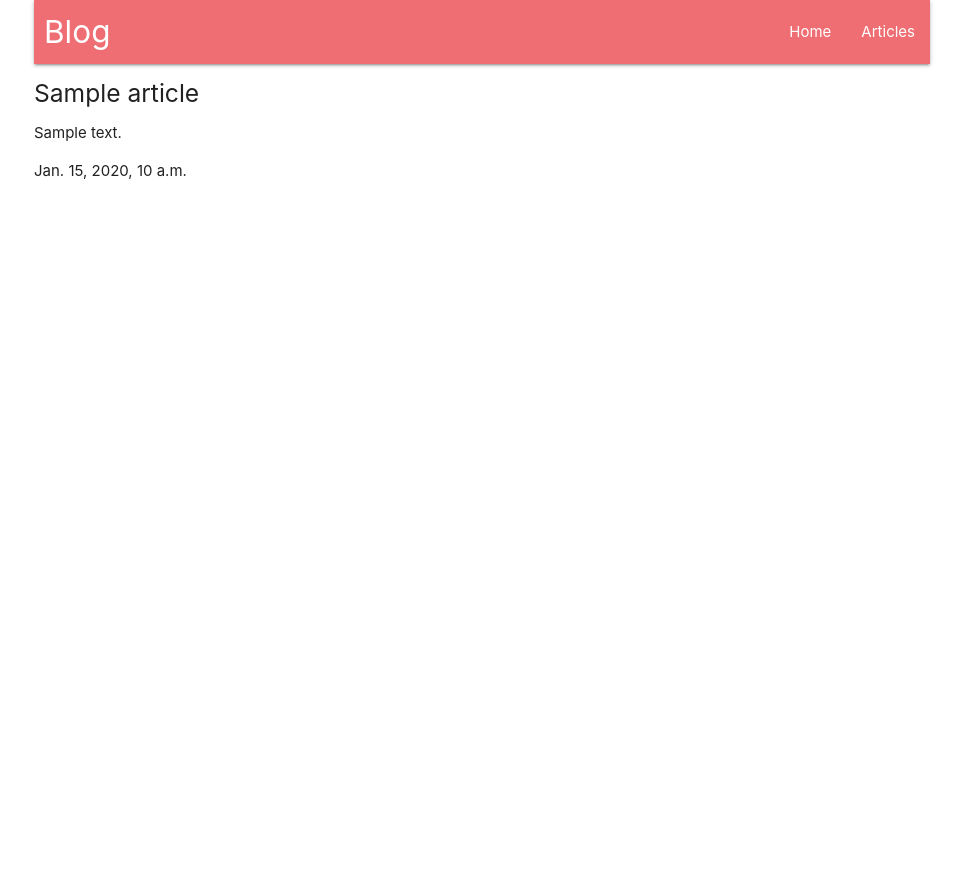
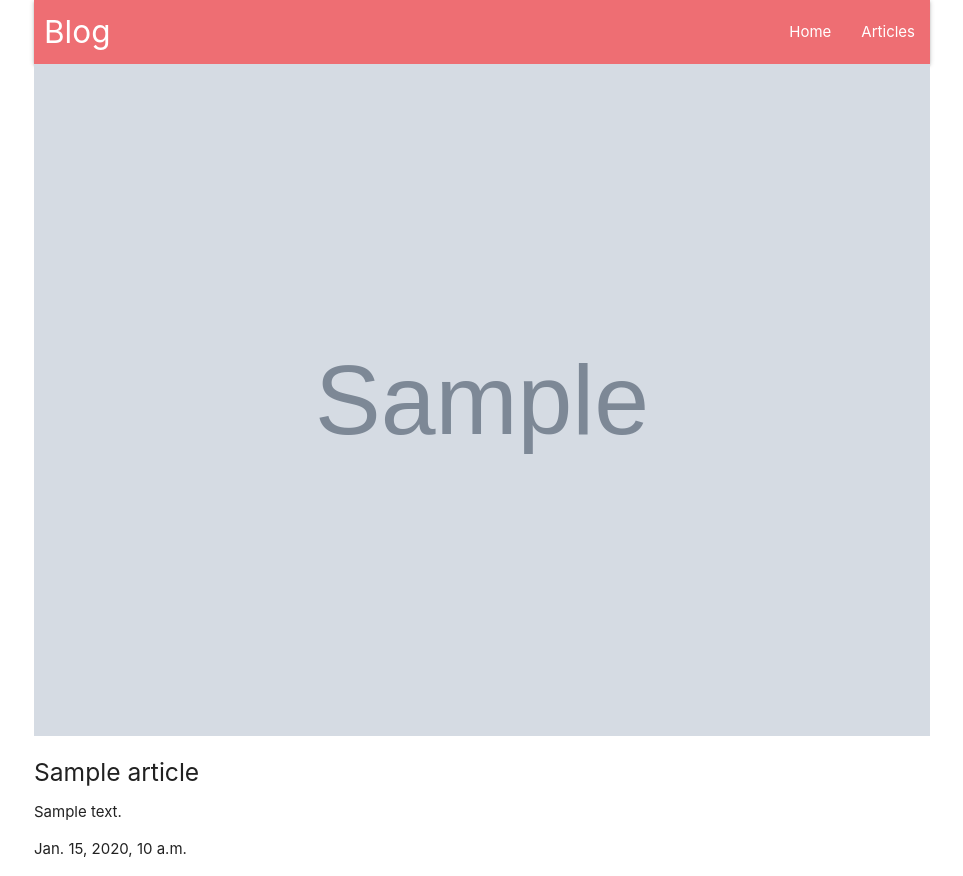
Before and after one commit to robertklim/blog, a Django app: a page that uses src/articles/templates/articles/article_detail.html in a window 1280 px wide. Shown: the whole page, without its empty margins (158-1121 px from the left). Before the commit the page ends 179 px from the top, so only its background shows below. Run offline with Django 3.2, Linux system fonts and the light colour scheme; tables that the repository leaves empty hold one stand-in row (values such as "Sample post"); grey boxes marked "Sample" are stand-in pictures.

Commit message:
Set up media directories and add article images

```diff
--- a/src/articles/models.py
+++ b/src/articles/models.py
@@ -7,6 +7,7 @@ class Article(models.Model):
     body        = models.TextField()
     timestamp   = models.DateTimeField(auto_now_add=True)
     updated     = models.DateTimeField(auto_now=True)
+    thumbnail   = models.ImageField(default='default.jpg', blank=True)
 
     def __str__(self):
         return self.title
--- a/src/articles/templates/articles/article_detail.html
+++ b/src/articles/templates/articles/article_detail.html
@@ -2,6 +2,7 @@
 
 <div class="articles">
     <div class="article">
+        <img class="thumbnail" src="{{ article.thumbnail.url }}" alt="">
         <h5>{{ object.title }}</h5>
         <p>{{ object.body }}</p>
         <p>{{ object.timestamp }}</p>
--- a/src/assets/styles.css
+++ b/src/assets/styles.css
@@ -1,3 +1,7 @@
 .brand-logo {
     margin-left: 10px;
 }
+
+.thumbnail {
+    width: 100%;
+}
--- a/src/blog/settings/local.py
+++ b/src/blog/settings/local.py
@@ -124,3 +124,7 @@ STATIC_URL = '/static/'
 STATICFILES_DIRS = [
     os.path.join(BASE_DIR, 'assets')
 ]
+
+MEDIA_URL = '/media/'
+
+MEDIA_ROOT = os.path.join(BASE_DIR, 'media')
--- a/src/blog/urls.py
+++ b/src/blog/urls.py
@@ -1,3 +1,5 @@
+from django.conf import settings
+from django.conf.urls.static import static
 from django.contrib import admin
 from django.contrib.staticfiles.urls import staticfiles_urlpatterns
 from django.urls import path, include
@@ -11,3 +13,4 @@ urlpatterns = [
 ]
 
 urlpatterns += staticfiles_urlpatterns()
+urlpatterns += static(settings.MEDIA_URL, document_root=settings.MEDIA_ROOT)
--- a/src/requirements.txt
+++ b/src/requirements.txt
@@ -1 +1,2 @@
 Django>=2.0
+Pillow
```
Also changed, not shown: src/articles/migrations/0004_article_thumbnail.py (added), src/articles/migrations/0005_auto_20180902_1305.py (added), src/media/default.jpg (added), src/media/default_cLJP9c5.jpg (added).
